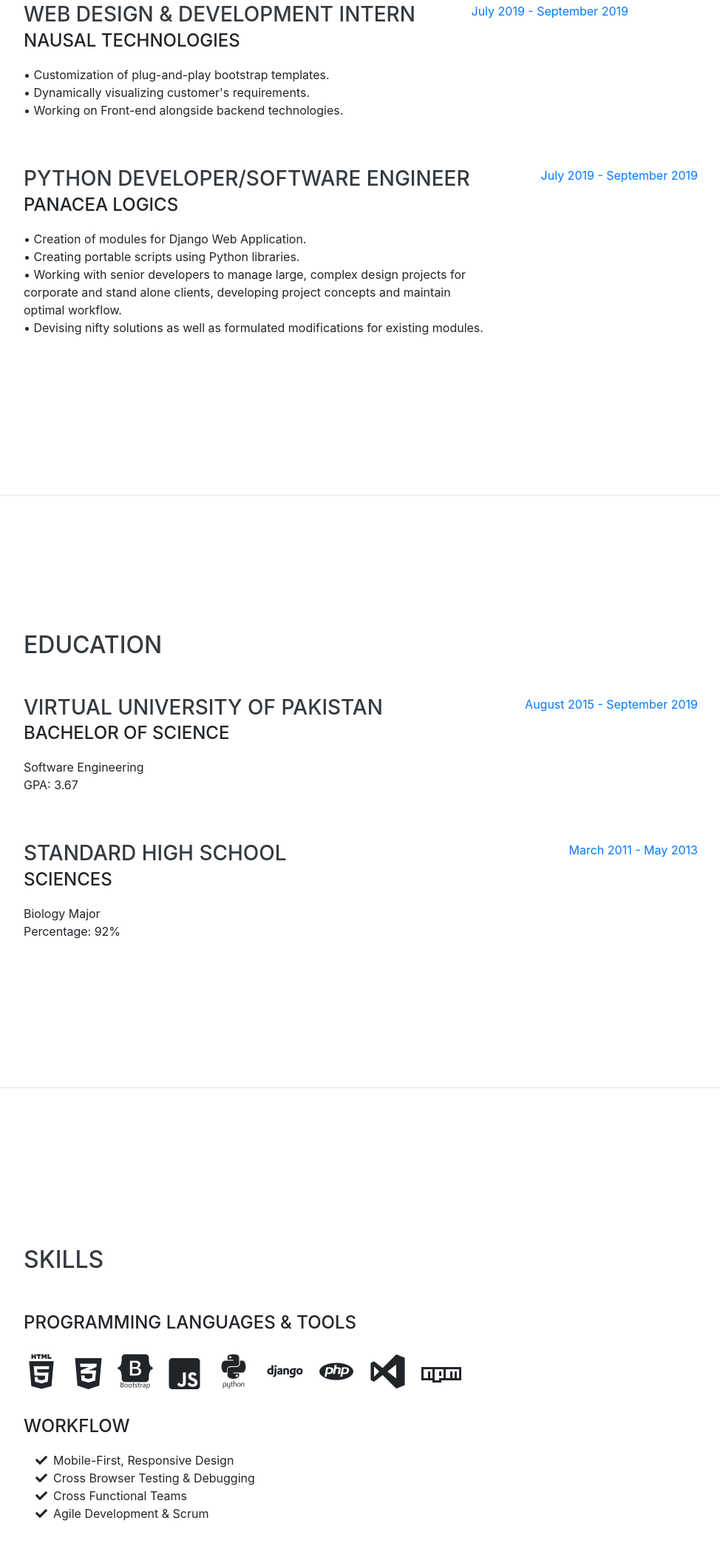
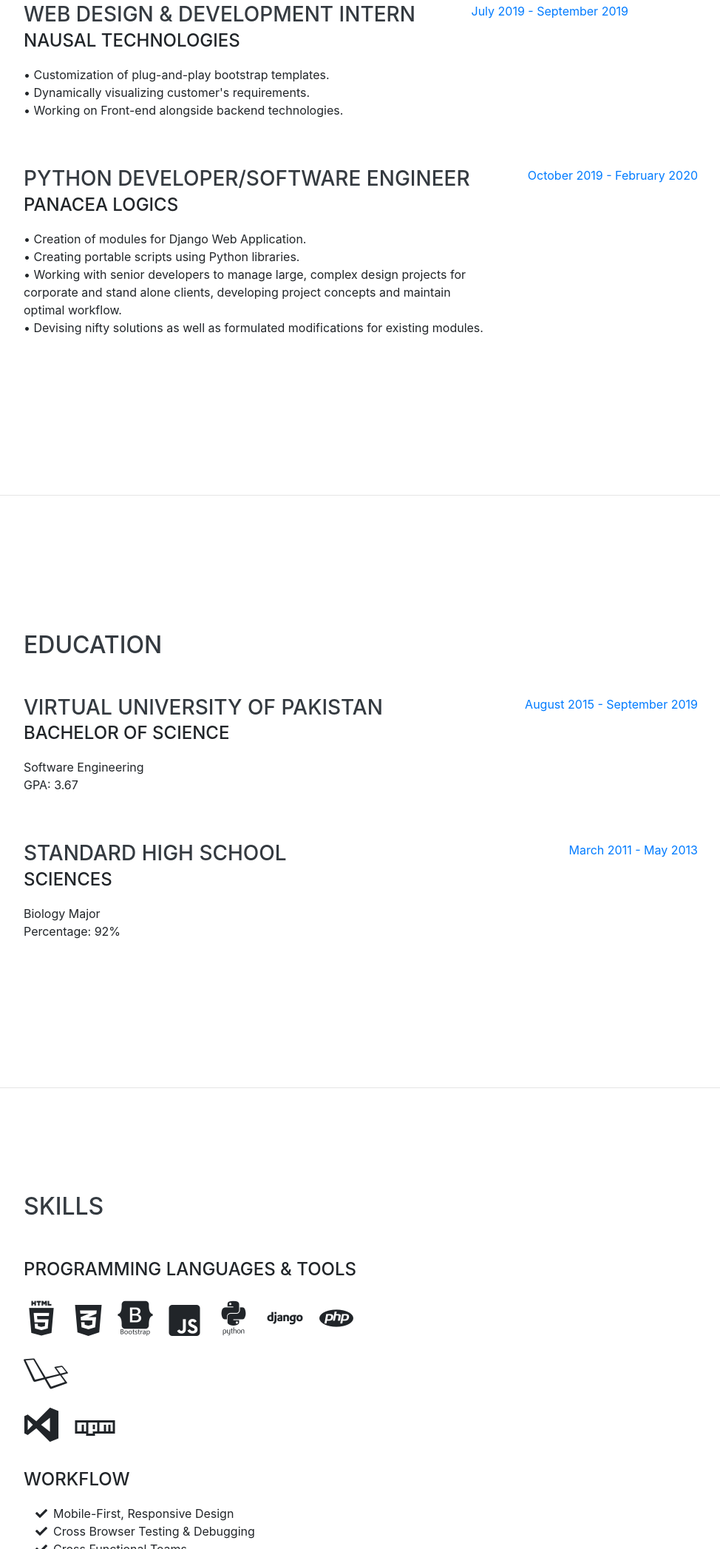
Before and after one commit to amnahy/amnahy.github.io, a website with bundled scripts: page index.html in a window 1280 px wide. Shown: the part 932-3026 px from the top of the page at 74% size, without its empty margins (288-1262 px from the left). Built offline with nearby package versions, Linux system fonts and the light colour scheme; a web font is replaced by a local one.

Commit message:
Update index.html

```diff
--- a/index.html
+++ b/index.html
@@ -150,7 +150,7 @@
 alone clients, developing project concepts and maintain optimal workflow.  <br>• Devising nifty solutions as well as formulated modifications for existing modules.</p>
           </div>
           <div class="resume-date text-md-right">
-            <span class="text-primary">July 2019 - September 2019</span>
+            <span class="text-primary">October 2019 - February 2020</span>
           </div>
         </div>
 
@@ -219,6 +219,9 @@ alone clients, developing project concepts and maintain optimal workflow.  <br>
           </li>
           <li class="list-inline-item">
             <i class="fab devicon-php-plain"></i>
+          </li>
+          <li>
+            <i class="fab fa-laravel"></i>
           </li>
           <!-- <li class="list-inline-item">
             <i class="fab fa-angular"></i>
```
